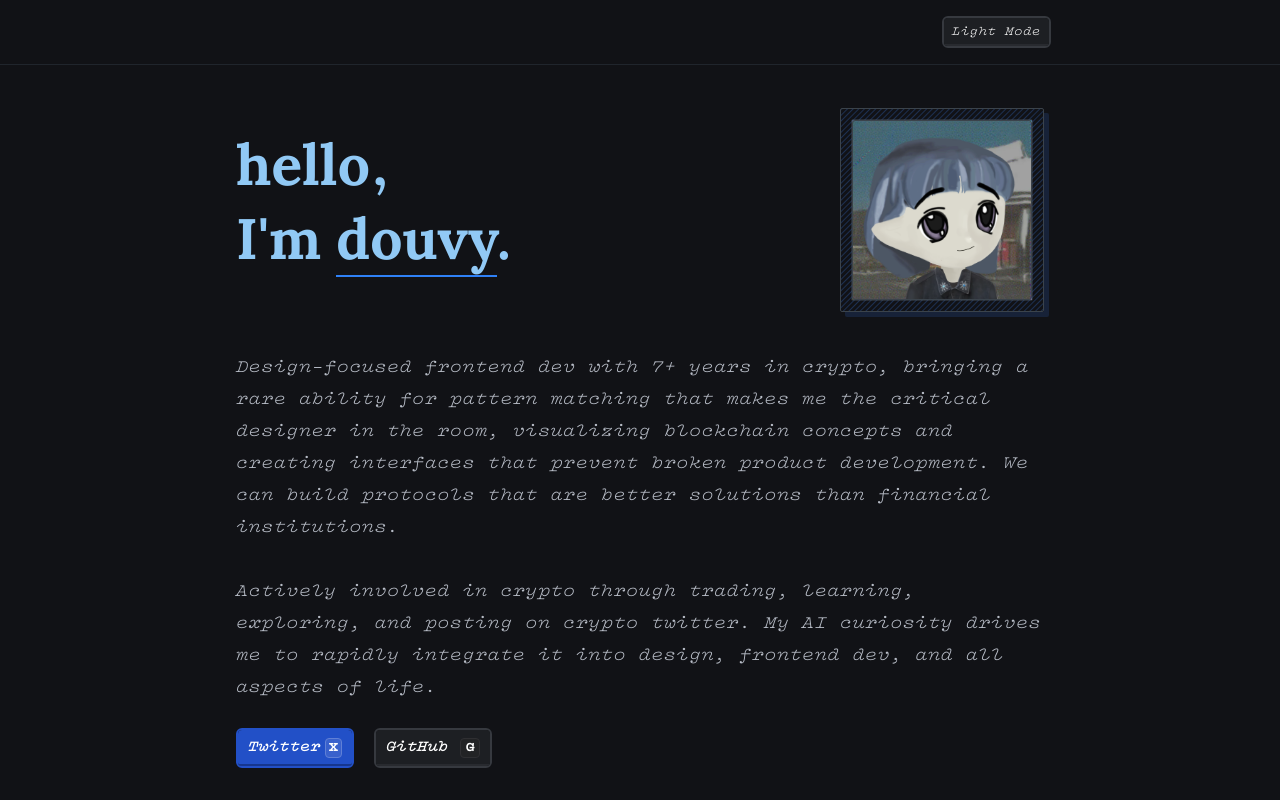
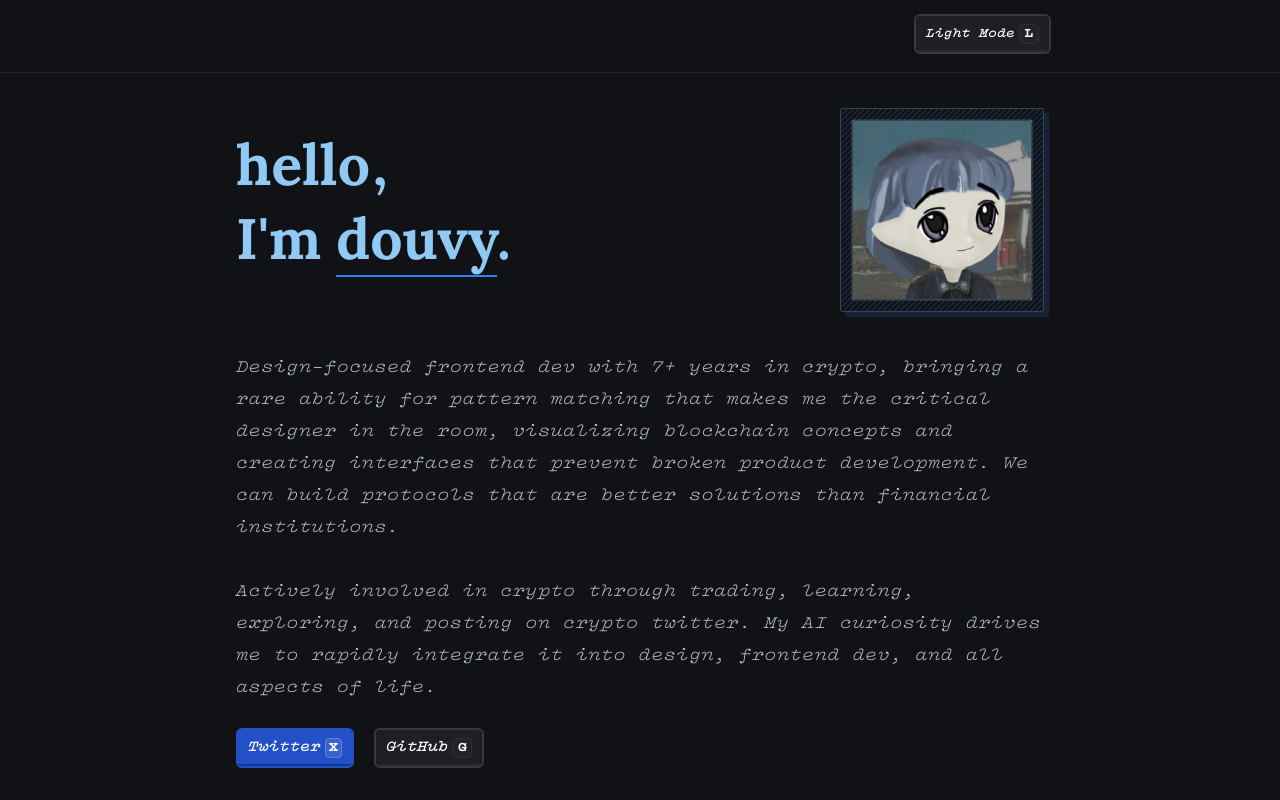
Before and after one commit to douvy/douvy, a Next.js app: page / in a window 1280 px wide. Shown: the top 800 px of the page. Built offline with nearby package versions, Linux system fonts and the light colour scheme.

Commit message:
Add hot keys for light mode (L) and dark mode (D)

```diff
--- a/src/components/Header.tsx
+++ b/src/components/Header.tsx
@@ -1,8 +1,29 @@
-import React from 'react';
+import React, { useEffect } from 'react';
 import { useTheme } from '@/contexts/ThemeContext';
 
 export default function Header(): React.ReactElement {
   const { theme, toggleTheme } = useTheme();
+
+  useEffect(() => {
+    const handleKeyDown = (event: KeyboardEvent): void => {
+      if (
+        !(
+          event.target instanceof HTMLInputElement ||
+          event.target instanceof HTMLTextAreaElement ||
+          event.target instanceof HTMLSelectElement
+        )
+      ) {
+        if (event.key === "l" || event.key === "L" || event.key === "d" || event.key === "D") {
+          toggleTheme();
+        }
+      }
+    };
+
+    window.addEventListener("keydown", handleKeyDown);
+    return () => {
+      window.removeEventListener("keydown", handleKeyDown);
+    };
+  }, [toggleTheme]);
 
   return (
     <header
@@ -17,20 +38,29 @@ export default function Header(): React.ReactElement {
           <div className="flex justify-end mr-[8px] sm:mr-0">
             <button
               onClick={toggleTheme}
-              className={`relative w-auto h-8 rounded-md overflow-hidden border-y-2 border-x-2 transition-colors duration-300 ease-in-out font-vulf ${
+              className={`inline-block relative w-auto h-10 rounded-md overflow-hidden border-y-2 border-x-2 border-b-solid transition-colors duration-300 ease-in-out -translate-y-0.5 font-vulf ${
                 theme === 'dark'
                   ? 'border-dark-border hover:border-dark-border-hover'
                   : 'border-light-border hover:border-light-border-hover'
               }`}
-              aria-label={`Switch to ${theme === 'dark' ? 'light' : 'dark'} mode`}
+              aria-label={`Switch to ${theme === 'dark' ? 'light' : 'dark'} mode - Press the '${theme === 'dark' ? 'l' : 'd'}' key as a shortcut`}
             >
-              <span className={`flex items-center justify-center w-full h-full px-2 transition-colors duration-300 ease-in-out ${
+              <span className={`flex items-center justify-between w-full h-full px-2.5 transition-colors duration-300 ease-in-out ${
                 theme === 'dark'
                   ? 'text-white bg-dark-bg hover:bg-dark-bg-hover'
                   : 'text-light-text bg-light-bg hover:bg-light-bg-hover'
               }`}>
-                <span className="text-xs font-medium italic">
+                <span className="text-xs font-semibold italic">
                   {theme === 'dark' ? 'Light Mode' : 'Dark Mode'}
+                </span>
+                <span className={`flex items-center justify-center w-5 h-5 rounded ml-1 my-0 border ${
+                  theme === 'dark'
+                    ? 'bg-dark-element border-dark-element-border'
+                    : 'bg-light-hotkey-bg border-light-element-border'
+                }`}>
+                  <span className={`text-xs font-bold leading-none ${
+                    theme === 'dark' ? 'text-white' : 'text-light-hotkey'
+                  }`}>{theme === 'dark' ? 'L' : 'D'}</span>
                 </span>
               </span>
 
--- a/src/pages/index.tsx
+++ b/src/pages/index.tsx
@@ -250,7 +250,7 @@ export default function Home(): React.ReactElement {
                   href="https://github.com/douvy"
                   target="_blank"
                   rel="noopener noreferrer"
-                  className={`inline-block relative w-[118px] h-10 rounded-md overflow-hidden mx-2 -mt-1.5 border-y-2 border-x-2 border-b-solid transition-colors duration-300 ease-in-out -translate-y-0.5 font-vulf ${
+                  className={`inline-block relative w-auto h-10 rounded-md overflow-hidden mx-2 -mt-1.5 border-y-2 border-x-2 border-b-solid transition-colors duration-300 ease-in-out -translate-y-0.5 font-vulf ${
                     theme === 'dark'
                       ? 'border-dark-border hover:border-dark-border-hover'
                       : 'border-light-border hover:border-light-border-hover'
```
